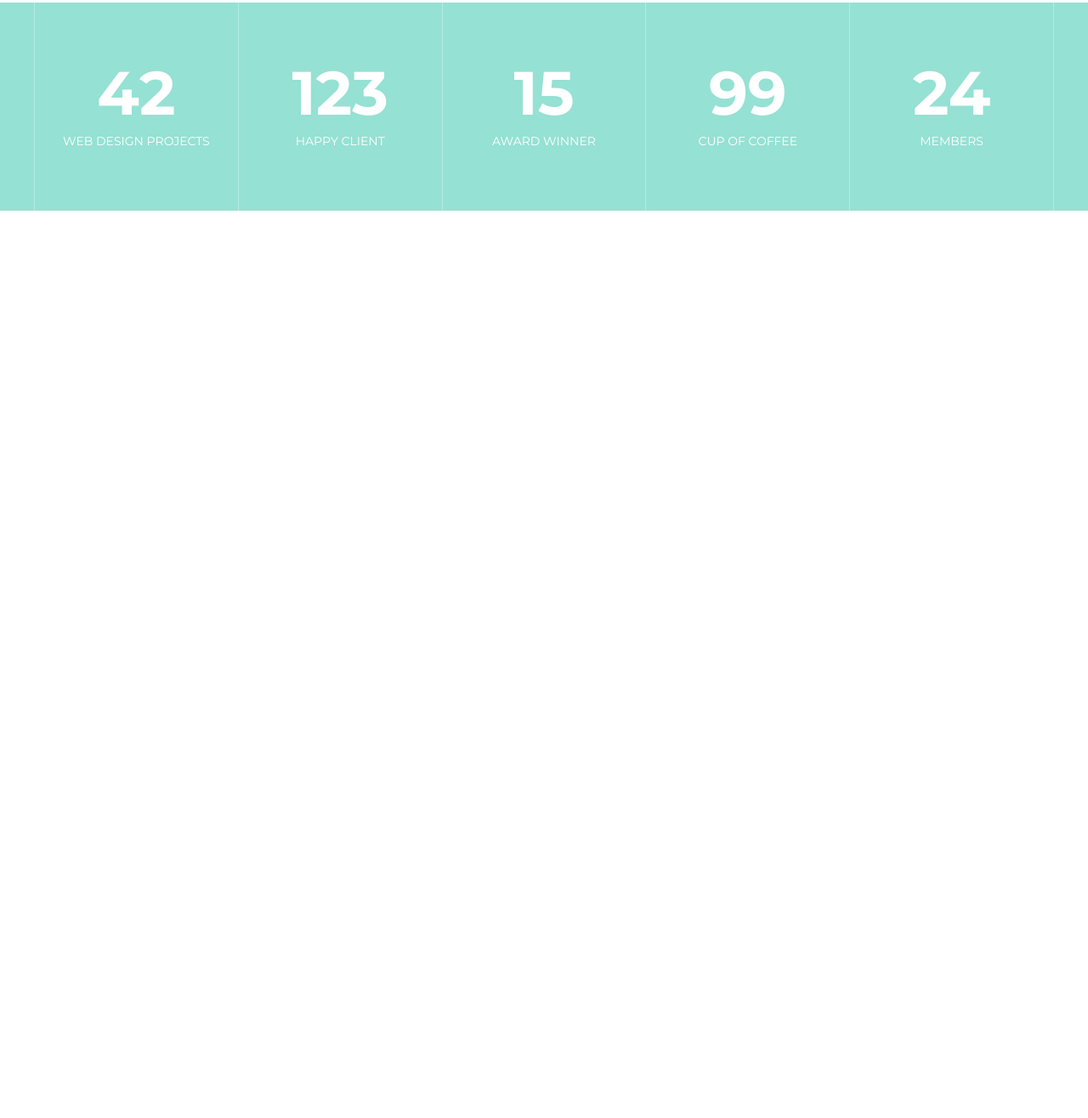
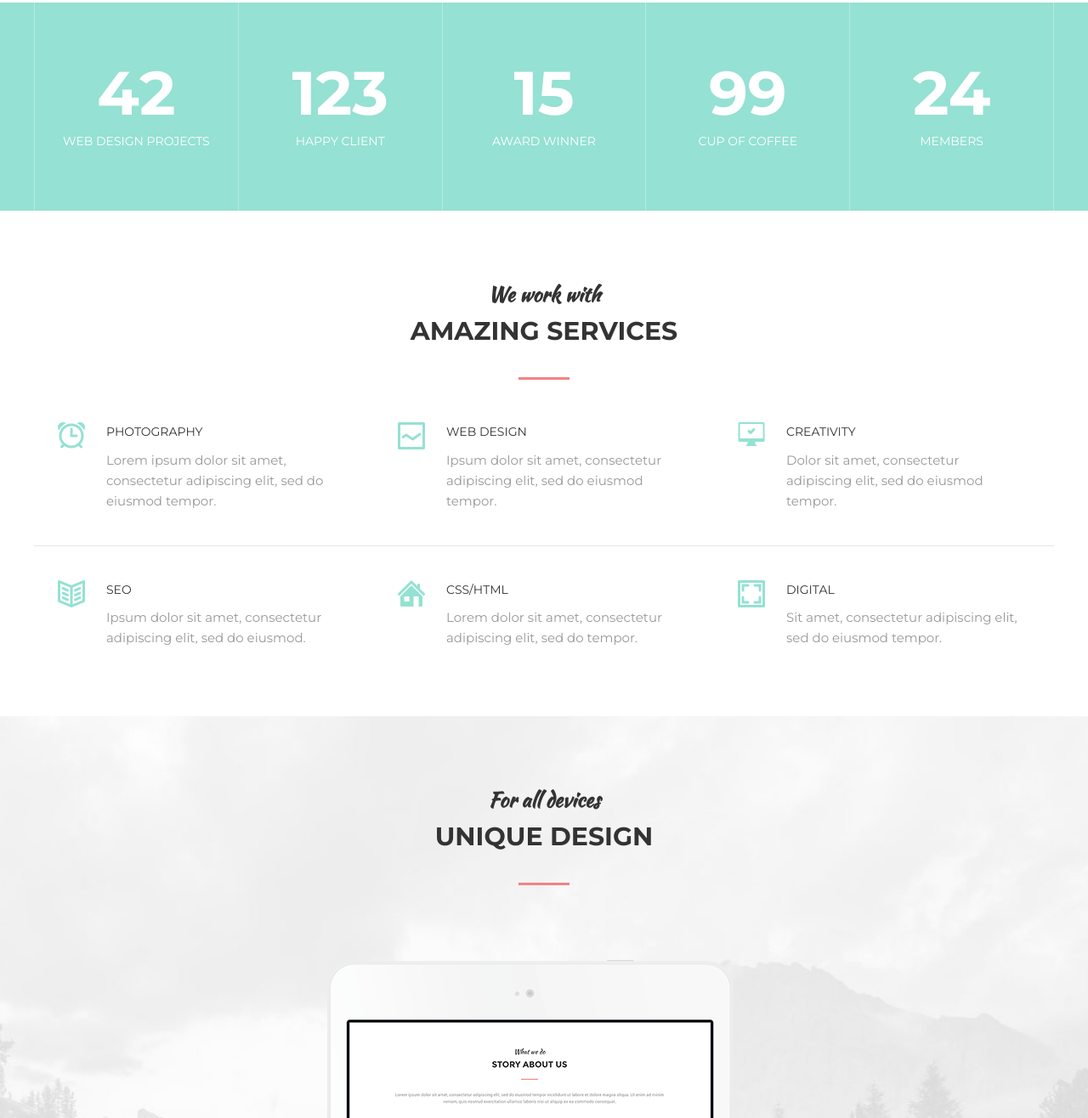
Before and after one commit to JesusYT1803/MONGO, a plain HTML site: page index.html in a window 1280 px wide. Shown: the part 1484-2800 px from the top of the page at 85% size. Before the commit the page ends 1732 px from the top, so only its background shows below. Drawn offline with Linux system fonts and the light colour scheme.

Commit message:
Верстка 4 и 5 блока

```diff
--- a/assets/css/style.css
+++ b/assets/css/style.css
@@ -16,6 +16,16 @@ body {
 
 h1, h2, h3, h4, h5, h6 {
     margin: 0;
+}
+
+hr {
+    display: block;
+    width: 100%;
+    height: 1px;
+    margin: 40px 0;
+
+    border: 0;
+    background-color: #e5e5e5;
 }
 
 /* Container */
@@ -231,10 +241,19 @@ h1, h2, h3, h4, h5, h6 {
     padding: 80px 0;
 }
 
+.section--devices {
+    padding-bottom: 0;
+
+    background: url("../images/devices-bg.jpg")
+    center no-repeat;
+    -webkit-background-size: cover;
+    background-size: cover;
+}
+
 .section__header {
     width: 100%;
     max-width: 950px;
-    margin: 0 auto 40px;
+    margin: 0 auto 50px;
 
     text-align: center;
 }
@@ -360,3 +379,56 @@ h1, h2, h3, h4, h5, h6 {
     font-size: 14px;
     text-transform: uppercase;
 }
+
+/* Services */
+
+.services {
+    display: flex;
+}
+
+.services__item {
+    flex: 1 1 0;
+    padding-left: 85px;
+    padding-right: 35px;
+    position: relative;
+}
+
+.services__icon {
+    position: absolute;
+    top: 0;
+    left: 28px;
+    z-index: 1;
+}
+
+.servicec__title {
+    margin-bottom: 10px;
+
+    font-size: 14px;
+    color: #333;
+    text-transform: uppercase;
+}
+
+.servicec__text {
+    font-size: 15px;
+    color: #999;
+}
+
+/* Devices */
+
+.devices {
+    width: 100%;
+    max-width: 600px;
+    margin: 0 auto;
+    position: relative;
+}
+
+.devices__item {
+    display: block;
+}
+
+.devices__item--iphone {
+    position: absolute;
+    bottom: -80px;
+    right: 0;
+    z-index: 1;
+}
--- a/index.html
+++ b/index.html
@@ -130,6 +130,77 @@
     </div>
 </div>
 
+<section class="section">
+    <div class="container">
+
+        <div class="section__header">
+            <h3 class="section__suptitle">We work with</h3>
+            <h2 class="section__title">Amazing Services</h2>
+        </div>
+
+        <div class="services">
+            <div class="services__item">
+                <img class="services__icon" src="assets/images/services/photography.png" alt="">
+
+                <div class="servicec__title">Photography</div>
+                <div class="servicec__text">Lorem ipsum dolor sit amet, consectetur adipiscing elit, sed do eiusmod tempor.</div>
+            </div>
+            <div class="services__item">
+                <img class="services__icon" src="assets/images/services/webdesign.png" alt="">
+
+                <div class="servicec__title">Web Design</div>
+                <div class="servicec__text">Ipsum dolor sit amet, consectetur adipiscing elit, sed do eiusmod tempor.</div>
+            </div>
+            <div class="services__item">
+                <img class="services__icon" src="assets/images/services/creativity.png" alt="">
+
+                <div class="servicec__title">Creativity</div>
+                <div class="servicec__text">Dolor sit amet, consectetur adipiscing elit, sed do eiusmod tempor.</div>
+            </div>
+        </div>
+
+        <hr>
+
+        <div class="services">
+            <div class="services__item">
+                <img class="services__icon" src="assets/images/services/seo.png" alt="">
+
+                <div class="servicec__title">seo</div>
+                <div class="servicec__text">Ipsum dolor sit amet, consectetur adipiscing elit, sed do eiusmod.</div>
+            </div>
+            <div class="services__item">
+                <img class="services__icon" src="assets/images/services/csshtml.png" alt="">
+
+                <div class="servicec__title">Css/Html</div>
+                <div class="servicec__text">Lorem dolor sit amet, consectetur adipiscing elit, sed do tempor.</div>
+            </div>
+            <div class="services__item">
+                <img class="services__icon" src="assets/images/services/digital.png" alt="">
+
+                <div class="servicec__title">digital</div>
+                <div class="servicec__text">Sit amet, consectetur adipiscing elit, sed do eiusmod tempor.</div>
+            </div>
+        </div>
+
+    </div> <!-- ./container -->
+</section>
+
+<section class="section section--devices">
+    <div class="container">
+
+        <div class="section__header">
+            <h3 class="section__suptitle">For all devices</h3>
+            <h2 class="section__title">Unique design</h2>
+        </div>
+
+        <div class="devices">
+            <img class="devices__item" src="assets/images/ipad.png" alt="">
+            <img class="devices__item devices__item--iphone" src="assets/images/iphone.png" alt="">
+        </div>
+
+    </div>
+</section>
+
 
 </body>
 </html>
```
Also changed, not shown: assets/images/devices-bg.jpg (added), assets/images/ipad.png (added), assets/images/iphone.png (added), assets/images/services/creativity.png (added), assets/images/services/csshtml.png (added), assets/images/services/digital.png (added), assets/images/services/photography.png (added), assets/images/services/seo.png (added), assets/images/services/webdesign.png (added).
